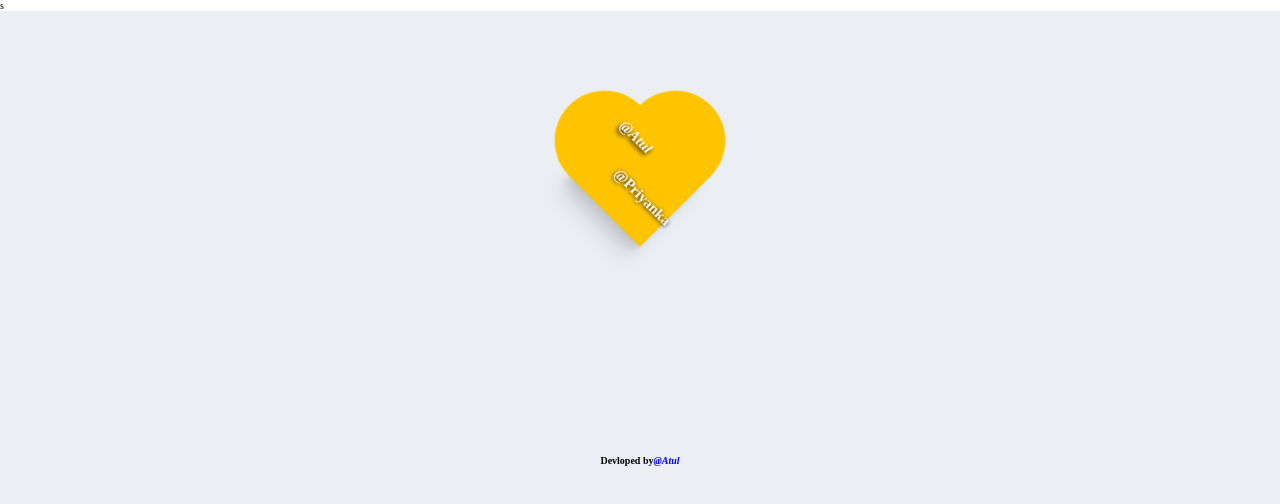
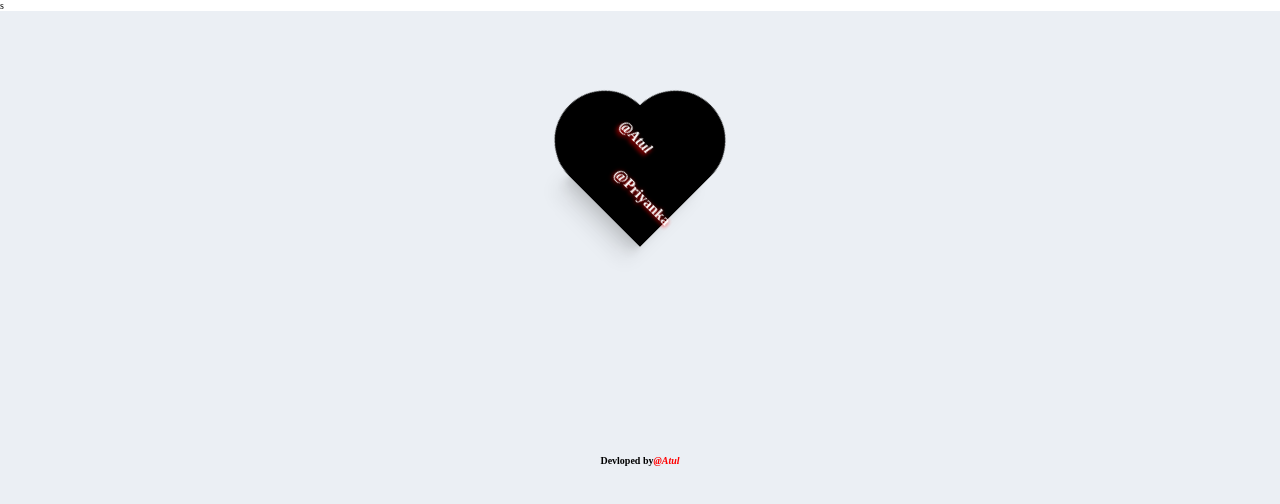
Before and after one commit to Umesh273155/Heart, a plain HTML site: page index.html in a window 1280 px wide. Drawn offline with Linux system fonts and the light colour scheme.

Commit message:
style.css

```diff
--- a/style.css
+++ b/style.css
@@ -20,8 +20,8 @@
   .center-div {
     width: 10rem;
     height: 10rem;
-   /* background-color: #ee5253; */
-   background-color:rgb(255, 196, 0);
+   background-color:black;
+   /* //background-color:rgb(255, 196, 0); */
     position: relative;
     transform: rotate(45deg);
     box-shadow: 0 2.8px 2.2px rgba(0, 0, 0, 0.034),
@@ -30,11 +30,11 @@
     animation: hbeat 1s linear infinite;
   }
   #atul{
-    text-shadow:0 3px 4px black;
+    text-shadow:0 3px 4px red;
     color:white;
   }
   #manya{
-    text-shadow:0 1px 4px black;
+    text-shadow:0 1px 4px red;
     color:white;
   }
 
@@ -42,8 +42,8 @@
     content: "";
     width: 100%;
     height: 100%;
-    /* background-color: #ee5253; */
-    background-color:rgb(255, 196, 0);
+     background-color: black;
+    /* background-color:rgb(255, 196, 0); */
     position: absolute;
     border-radius: 50%;
     transform: translateY(-50%);
@@ -52,14 +52,14 @@
     content: "";
     width: 100%;
     height: 100%;
-    /* background-color: #ee5253; */
-    background-color:rgb(255, 196, 0);
+     background-color: black;
+    /* background-color:rgb(255, 196, 0); */
     position: absolute;
     border-radius: 50%;
     transform: translateX(-50%);
   }
   .footer{
-    color:blue;
+    color:red;
   }
 
   @keyframes hbeat {
```
